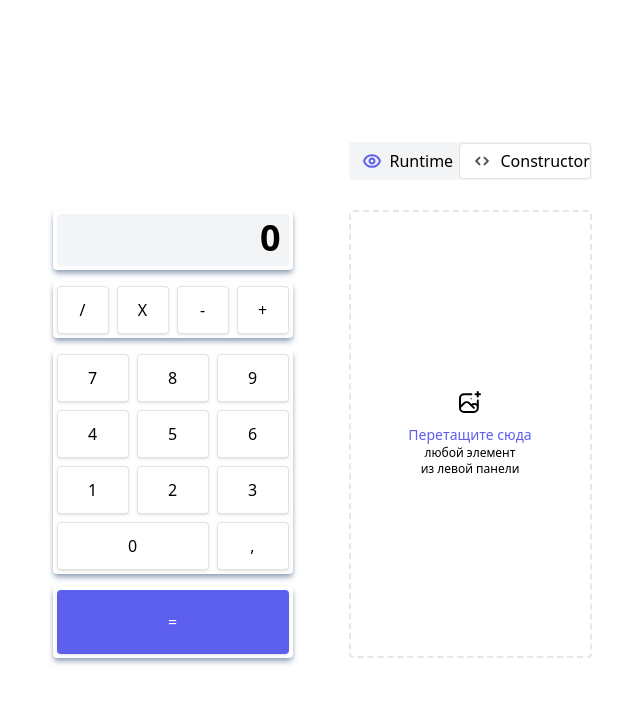
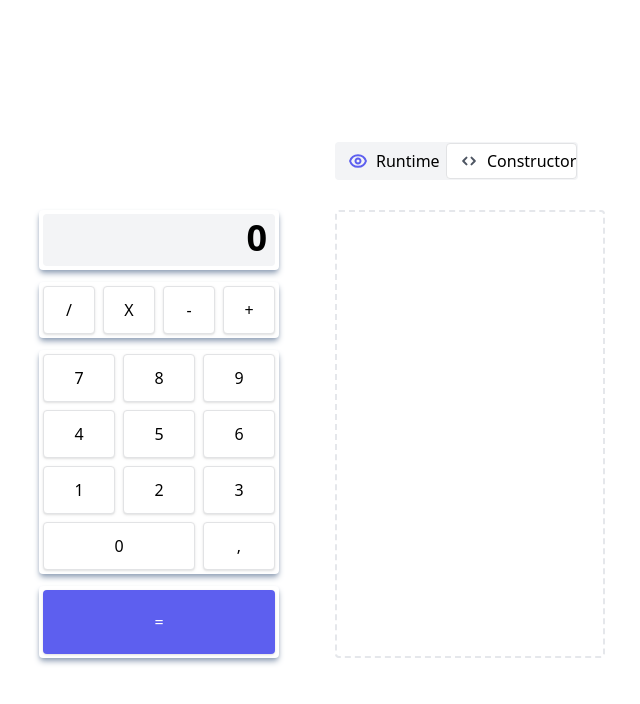
Before and after one commit to AndreyGudin/calculator, a React (Vite) app: page / in a window 1280 px wide. Shown: the top 704 px of the page, without its empty margins (318-958 px from the left). Built offline with nearby package versions, Linux system fonts and the light colour scheme.

Commit message:
feat: add dnd kit

```diff
--- a/package.json
+++ b/package.json
@@ -9,6 +9,7 @@
     "preview": "vite preview"
   },
   "dependencies": {
+    "@dnd-kit/core": "^6.0.8",
     "@reduxjs/toolkit": "^1.9.3",
     "react": "^18.2.0",
     "react-dom": "^18.2.0",
--- a/src/app/index.tsx
+++ b/src/app/index.tsx
@@ -1,14 +1,21 @@
 import { PanelWithElements } from '../features/panelWithElements';
 import { PanelWithActions } from '../features/panelWithActions';
 import { StoreProvider } from './providers/StoreProvider';
+import { DndContext } from '@dnd-kit/core';
+import { closestCenter } from '@dnd-kit/core';
 
 function App() {
   return (
     <StoreProvider>
-      <div className="App flex gap-[56px] items-end">
-        <PanelWithElements />
-        <PanelWithActions />
-      </div>
+      <DndContext
+        collisionDetection={closestCenter}
+        onDragEnd={(e) => console.log('data', e.active?.data.current)}
+      >
+        <div className="App flex gap-[56px] items-end">
+          <PanelWithElements />
+          <PanelWithActions />
+        </div>
+      </DndContext>
     </StoreProvider>
   );
 }
--- a/src/entities/block/ui/index.tsx
+++ b/src/entities/block/ui/index.tsx
@@ -9,6 +9,7 @@ interface BlockProps {
   secondaryTheme?: ThemeButton;
   condition?: boolean;
   element?: string;
+  id: string;
 }
 
 export const Block: FC<BlockProps> = ({
@@ -16,10 +17,11 @@ export const Block: FC<BlockProps> = ({
   mainTheme,
   secondaryTheme,
   element,
-  condition
+  condition,
+  id
 }: BlockProps) => {
   return (
-    <Container>
+    <Container id={id}>
       {array.map((elem, i) => {
         return (
           <Button
--- a/src/entities/constructor/ui/index.tsx
+++ b/src/entities/constructor/ui/index.tsx
@@ -1,3 +1,4 @@
+import { useDroppable } from '@dnd-kit/core';
 import { DragEvent, FC } from 'react';
 import { useSelector } from 'react-redux';
 import { StateSchema } from '../../../app/providers/StoreProvider';
@@ -5,15 +6,25 @@ import { StateSchema } from '../../../app/providers/StoreProvider';
 import svg_constructor from '../../../shared/assets/place.svg';
 
 interface ConstructorProps {
-  children: React.ReactNode;
+  children?: React.ReactNode;
 }
 
 export const Constructor: FC<ConstructorProps> = (props: ConstructorProps) => {
   const isDropped = useSelector((state: StateSchema) => state.elements.dropped);
+  const { isOver, setNodeRef } = useDroppable({
+    id: 'droppable1'
+  });
   const { children } = props;
+  const style = {
+    backgroundColor: isOver ? 'green' : undefined
+  };
   return (
-    <div className="flex flex-col gap-3 w-[243px] h-[448px] border-2 border-dashed rounded justify-center items-center">
-      {isDropped ? null : (
+    <div
+      ref={setNodeRef}
+      style={style}
+      className="flex flex-col gap-3 w-[270px] h-[448px] border-2 border-dashed rounded justify-center items-center"
+    >
+      {/* {isDropped ? null : (
         <>
           <img src={svg_constructor} alt="Place there" />
           <div className="flex flex-col items-center">
@@ -23,8 +34,8 @@ export const Constructor: FC<ConstructorProps> = (props: ConstructorProps) => {
             </span>
           </div>
         </>
-      )}
-      {children}
+      )} */}
+      {/* {children} */}
     </div>
   );
 };
--- a/src/features/panelWithActions/ui/index.tsx
+++ b/src/features/panelWithActions/ui/index.tsx
@@ -1,3 +1,4 @@
+import { useDroppable } from '@dnd-kit/core';
 import { FC, DragEvent } from 'react';
 import { useDispatch, useSelector } from 'react-redux';
 import { StateSchema } from '../../../app/providers/StoreProvider/';
@@ -7,6 +8,9 @@ import { constructorActions } from '../model/slice/constructorSlice';
 
 export const PanelWithActions: FC = () => {
   const dispatch = useDispatch();
+  const { isOver, setNodeRef } = useDroppable({
+    id: 'droppable1'
+  });
   const elements = useSelector((state: StateSchema) => state.elements.value);
   const current = useSelector(
     (state: StateSchema) => state.currentElement.value
@@ -15,16 +19,7 @@ export const PanelWithActions: FC = () => {
   return (
     <div className="flex flex-col gap-[30px]">
       <ModeSwitcher />
-      <Constructor>
-        {elements.map((elem: string) => {
-          return (
-            <div
-              className="w-full"
-              dangerouslySetInnerHTML={{ __html: elem }}
-            ></div>
-          );
-        })}
-      </Constructor>
+      <Constructor></Constructor>
     </div>
   );
 };
--- a/src/features/panelWithElements/ui/index.tsx
+++ b/src/features/panelWithElements/ui/index.tsx
@@ -1,3 +1,4 @@
+import { useDraggable } from '@dnd-kit/core';
 import { FC, DragEvent } from 'react';
 import { useDispatch, useSelector } from 'react-redux';
 import { StateSchema } from '../../../app/providers/StoreProvider';
@@ -17,18 +18,19 @@ export const PanelWithElements: FC = () => {
 
   return (
     <div className="flex flex-col gap-3">
-      <Container>
+      <Container id="1">
         <Display text="0" />
       </Container>
-      <Block array={operations} mainTheme={ThemeButton.OPERATION} />
+      <Block array={operations} mainTheme={ThemeButton.OPERATION} id="2" />
       <Block
+        id="3"
         array={numbers}
         mainTheme={ThemeButton.NUMBER}
         secondaryTheme={ThemeButton.NUMBERx2}
         condition={true}
         element="0"
       />
-      <Container>
+      <Container id="4">
         <Button theme={ThemeButton.BIG} onClick={() => console.log('click')}>
           =
         </Button>
--- a/src/shared/ui/Container/Container.tsx
+++ b/src/shared/ui/Container/Container.tsx
@@ -1,15 +1,32 @@
-import { DragEvent, FC } from 'react';
+import { useDraggable } from '@dnd-kit/core';
+import { FC } from 'react';
 
 interface ContainerProps {
   children: React.ReactNode;
+  id: string;
 }
 
 export const Container: FC<ContainerProps> = (props: ContainerProps) => {
-  const { children } = props;
+  const { children, id } = props;
+  const { attributes, listeners, setNodeRef, transform } = useDraggable({
+    id: `draggable${id}`,
+    data: {
+      value: 'data'
+    }
+  });
+
+  const style = transform
+    ? {
+        transform: `translate3d(${transform.x}px, ${transform.y}px, 0)`
+      }
+    : undefined;
   return (
     <div
-      draggable
       className="flex flex-wrap items-center gap-2 box-border max-w-[240px] bg-white p-1 shadow-md shadow-slate-400 rounded"
+      ref={setNodeRef}
+      style={style}
+      {...listeners}
+      {...attributes}
     >
       {children}
     </div>
```
